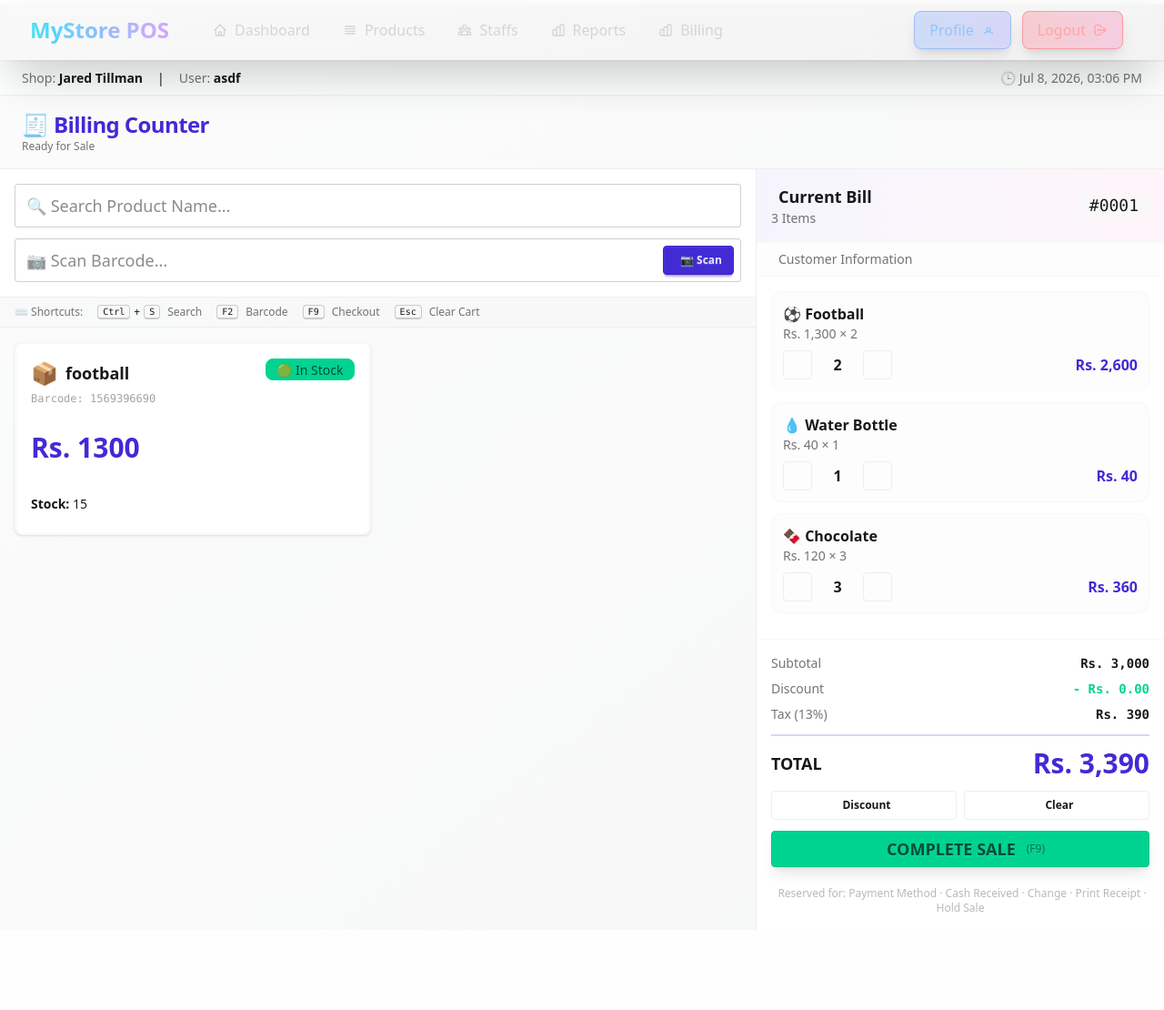
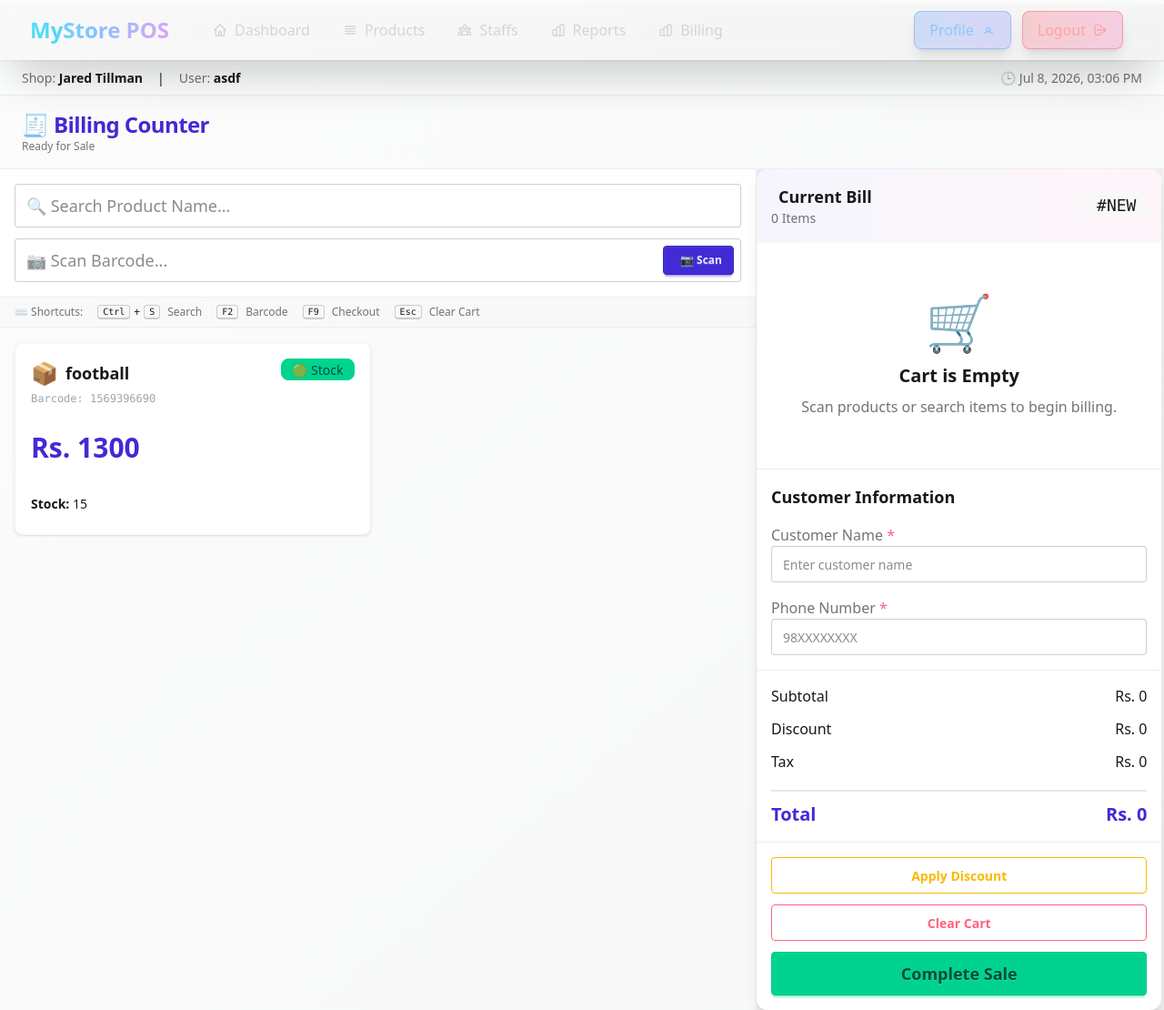
Before and after one commit to Sushant7-codes/FINAL_RETAIL_POS, a Django app: page /billing/billing/ in a window 1280 px wide. Shown: the whole page at 91% size. Before the commit the page ends 1022 px from the top, so only its background shows below. Run offline with Django 5.2, Linux system fonts and the light colour scheme; a user stored in the database is signed in; data comes from the database, SQL or seed files in the repository; style sheets or scripts are compiled from the project's sources; some libraries are stand-ins or nearby versions.

Commit message:
feat(cart): Improve cart UI

```diff
--- a/billing/templates/billing/billing.html
+++ b/billing/templates/billing/billing.html
@@ -164,20 +164,20 @@
 
                                 {% if item.stock > 5 %}
 
-                                    <div class="badge badge-success gap-1">
-                                        🟢 In Stock
+                                    <div class="badge badge-success gap-1 shrink-0">
+                                        🟢 Stock
                                     </div>
 
                                 {% elif item.stock > 0 %}
 
-                                    <div class="badge badge-warning gap-1">
-                                        🟡 Low Stock
+                                    <div class="badge badge-warning gap-1 shrink-0">
+                                        🟡 Low
                                     </div>
 
                                 {% else %}
 
-                                    <div class="badge badge-error gap-1">
-                                        🔴 Out of Stock
+                                    <div class="badge badge-error gap-1 shrink-0">
+                                        🔴 Out
                                     </div>
 
                                 {% endif %}
@@ -194,7 +194,7 @@
                             </div>
 
                             <!-- Footer -->
-                            <div class="flex justify-between items-center mt-5">
+                            <div class="flex justify-between items-center mt-auto pt-5">
 
                                 <div class="text-sm">
 
@@ -262,7 +262,7 @@
         </div>
 
         <!-- RIGHT COLUMN - Current Bill (35%) -->
-        <div class="w-[35%] flex flex-col bg-base-100">
+        <div class="w-[34.8%] bg-base-100 rounded-l-xl rounded-r-xl shadow-lg h-fit">
 
             <!-- Bill Header -->
             <div class="p-4 border-b border-base-200 bg-gradient-to-r from-primary/5 to-secondary/5">
@@ -273,154 +273,134 @@
                             Current Bill
                         </h3>
                         <p class="text-sm text-base-content/60">
-                            <span id="item-count">3</span> Items
+                            <span id="item-count">0</span> Items
                         </p>
                     </div>
-                    <span class="badge badge-ghost font-mono text-lg">#0001</span>
+                    <span class="badge badge-ghost font-mono text-lg">#NEW</span>
                 </div>
             </div>
 
-            <!-- Customer Info - Collapsible -->
-            <div class="px-4 py-2 border-b border-base-200 bg-base-200/30">
-                <details class="group">
-                    <summary class="flex items-center gap-2 text-sm cursor-pointer hover:text-primary transition-colors">
-                        <i class="fas fa-user-circle text-base-content/40"></i>
-                        <span class="text-base-content/60">Customer Information</span>
-                        <i class="fas fa-chevron-down ml-auto group-open:rotate-180 transition-transform"></i>
-                    </summary>
-                    <div class="mt-2 space-y-2">
-                        <input type="text" placeholder="Customer Name" class="input input-bordered input-sm w-full" />
-                        <input type="text" placeholder="Phone Number" class="input input-bordered input-sm w-full" />
-                    </div>
-                </details>
+            <!-- Current Bill -->
+            <div id="cart-items" class="p-4 space-y-3 min-h-[180px] max-h-[320px] overflow-y-auto">
+
+                <div id="empty-cart"
+                     class="flex flex-col items-center justify-center text-center py-10">
+
+                    <div class="text-6xl mb-4">
+                        🛒
                     </div>
 
-            <!-- Cart Items - Scrollable -->
-            <div class="flex-1 overflow-y-auto p-4 space-y-3" id="cart-items">
-                <!-- Cart Item 1 -->
-                <div class="flex flex-col p-3 bg-base-200/30 rounded-xl border border-base-200 hover:border-primary/30 transition-all">
-                    <div class="flex justify-between items-start">
+                    <h3 class="text-xl font-bold">
+                        Cart is Empty
+                    </h3>
+
+                    <p class="text-base-content/60 mt-2">
+                        Scan products or search items to begin billing.
+                    </p>
+
+                </div>
+
+            </div>
+
+            <!-- Customer Information -->
+            <div class="border-t border-base-300 p-4 space-y-4">
+                <h3 class="font-bold text-lg">
+                    Customer Information
+                </h3>
                 <div>
-                            <p class="font-bold">⚽ Football</p>
-                            <p class="text-sm text-base-content/60">Rs. 1,300 × 2</p>
+                    <label class="label">
+                        <span class="label-text font-medium autocomplete="off" ">
+                            Customer Name
+                            <span class="text-error">*</span>
+                        </span>
+                    </label>
+                    <input
+                        type="text"
+                        id="customer-name"
+                        class="input input-bordered w-full"
+                        placeholder="Enter customer name"
+                        required
+                    >
                 </div>
-                        <button class="btn btn-ghost btn-xs btn-square text-error hover:bg-error/10" onclick="removeItem(this)">
-                            <i class="fas fa-trash-alt"></i>
-                        </button>
-                    </div>
-                    <div class="flex items-center gap-3 mt-2">
-                        <button class="btn btn-ghost btn-sm btn-square border border-base-300 hover:border-primary" onclick="updateQuantity(this, -1)">
-                            <i class="fas fa-minus text-xs"></i>
-                        </button>
-                        <span class="font-bold w-8 text-center">2</span>
-                        <button class="btn btn-ghost btn-sm btn-square border border-base-300 hover:border-primary" onclick="updateQuantity(this, 1)">
-                            <i class="fas fa-plus text-xs"></i>
-                        </button>
-                        <span class="ml-auto font-bold text-primary">Rs. 2,600</span>
+
+                <div>
+                    <label class="label">
+                        <span class="label-text font-medium autocomplete="off" ">
+                            Phone Number
+                            <span class="text-error">*</span>
+                        </span>
+                    </label>
+                    <input
+                        type="tel"
+                        id="customer-phone"
+                        class="input input-bordered w-full"
+                        placeholder="98XXXXXXXX"
+                        required
+                    >
                 </div>
             </div>
 
-                <!-- Cart Item 2 -->
-                <div class="flex flex-col p-3 bg-base-200/30 rounded-xl border border-base-200 hover:border-primary/30 transition-all">
-                    <div class="flex justify-between items-start">
-                        <div>
-                            <p class="font-bold">💧 Water Bottle</p>
-                            <p class="text-sm text-base-content/60">Rs. 40 × 1</p>
-                        </div>
-                        <button class="btn btn-ghost btn-xs btn-square text-error hover:bg-error/10" onclick="removeItem(this)">
-                            <i class="fas fa-trash-alt"></i>
-                        </button>
-                    </div>
-                    <div class="flex items-center gap-3 mt-2">
-                        <button class="btn btn-ghost btn-sm btn-square border border-base-300 hover:border-primary" onclick="updateQuantity(this, -1)">
-                            <i class="fas fa-minus text-xs"></i>
-                        </button>
-                        <span class="font-bold w-8 text-center">1</span>
-                        <button class="btn btn-ghost btn-sm btn-square border border-base-300 hover:border-primary" onclick="updateQuantity(this, 1)">
-                            <i class="fas fa-plus text-xs"></i>
-                        </button>
-                        <span class="ml-auto font-bold text-primary">Rs. 40</span>
-                    </div>
+            <!-- Billing Summary -->
+
+            <div class="border-t border-base-300 p-4 space-y-3">
+
+                <div class="flex justify-between">
+
+                    <span>Subtotal</span>
+
+                    <span id="subtotal">
+                        Rs. 0
+                    </span>
+
                 </div>
 
-                <!-- Cart Item 3 -->
-                <div class="flex flex-col p-3 bg-base-200/30 rounded-xl border border-base-200 hover:border-primary/30 transition-all">
-                    <div class="flex justify-between items-start">
-                        <div>
-                            <p class="font-bold">🍫 Chocolate</p>
-                            <p class="text-sm text-base-content/60">Rs. 120 × 3</p>
-                        </div>
-                        <button class="btn btn-ghost btn-xs btn-square text-error hover:bg-error/10" onclick="removeItem(this)">
-                            <i class="fas fa-trash-alt"></i>
-                        </button>
-                    </div>
-                    <div class="flex items-center gap-3 mt-2">
-                        <button class="btn btn-ghost btn-sm btn-square border border-base-300 hover:border-primary" onclick="updateQuantity(this, -1)">
-                            <i class="fas fa-minus text-xs"></i>
-                        </button>
-                        <span class="font-bold w-8 text-center">3</span>
-                        <button class="btn btn-ghost btn-sm btn-square border border-base-300 hover:border-primary" onclick="updateQuantity(this, 1)">
-                            <i class="fas fa-plus text-xs"></i>
-                        </button>
-                        <span class="ml-auto font-bold text-primary">Rs. 360</span>
-                    </div>
+                <div class="flex justify-between">
+
+                    <span>Discount</span>
+
+                    <span id="discount">
+                        Rs. 0
+                    </span>
+
                 </div>
 
-                <!-- Empty Cart State (hidden initially) -->
-                <div id="empty-cart" class="text-center py-12 hidden">
-                    <div class="text-6xl mb-4">🛒</div>
-                    <p class="text-lg font-semibold text-base-content/60">Cart is Empty</p>
-                    <p class="text-sm text-base-content/40">Scan barcode or search products</p>
-                </div>
+                <div class="flex justify-between">
+
+                    <span>Tax</span>
+
+                    <span id="tax">
+                        Rs. 0
+                    </span>
+
                 </div>
 
-            <!-- Bill Summary - Always Visible -->
-            <div class="border-t border-base-200 bg-base-100 p-4 space-y-3">
-                <div class="space-y-2">
-                    <div class="flex justify-between text-sm">
-                        <span class="text-base-content/60">Subtotal</span>
-                        <span class="font-mono font-semibold">Rs. 3,000</span>
-                    </div>
-                    <div class="flex justify-between text-sm">
-                        <span class="text-base-content/60">Discount</span>
-                        <span class="font-mono text-success font-semibold">- Rs. 0.00</span>
-                    </div>
-                    <div class="flex justify-between text-sm">
-                        <span class="text-base-content/60">Tax (13%)</span>
-                        <span class="font-mono font-semibold">Rs. 390</span>
-                    </div>
+                <div class="divider my-1"></div>
+
+                <div class="flex justify-between text-xl font-bold text-primary">
+
+                    <span>Total</span>
+
+                    <span id="grand-total">
+                        Rs. 0
+                    </span>
+
                 </div>
 
-                <div class="border-t-2 border-primary/20 pt-3">
-                    <div class="flex justify-between items-center">
-                        <span class="text-lg font-bold">TOTAL</span>
-                        <span class="text-3xl font-bold text-primary" id="grand-total">Rs. 3,390</span>
-                    </div>
             </div>
 
-                <!-- Quick Actions -->
-                <div class="flex gap-2">
-                    <button class="btn btn-ghost btn-sm flex-1 border border-base-300 hover:border-primary transition-all" onclick="alert('Discount functionality coming soon!')">
-                        <i class="fas fa-tag"></i> Discount
+            <div class="border-t border-base-300 p-4 space-y-3">
+                <button class="btn btn-outline btn-warning w-full">
+                    Apply Discount
                 </button>
-                    <button class="btn btn-ghost btn-sm flex-1 border border-base-300 hover:border-error hover:text-error transition-all" onclick="clearCart()">
-                        <i class="fas fa-trash"></i> Clear
+                <button class="btn btn-outline btn-error w-full">
+                    Clear Cart
+                </button>
+                <button class="btn btn-success w-full btn-lg">
+                    Complete Sale
                 </button>
             </div>
 
-                <!-- Checkout Button - Dominant -->
-                <button class="btn btn-success btn-block text-lg font-bold py-4 shadow-lg hover:shadow-xl hover:scale-[1.02] transition-all duration-200 flex items-center justify-center gap-3" onclick="checkout()">
-                    <i class="fas fa-credit-card text-xl"></i>
-                    COMPLETE SALE
-                    <span class="text-xs font-normal opacity-75">(F9)</span>
-                </button>
 
-                <!-- Future Reserved Space -->
-                <div class="mt-2 pt-2 border-t border-base-200/50 text-xs text-base-content/30 text-center">
-                    <i class="fas fa-clock mr-1"></i>
-                    Reserved for: Payment Method · Cash Received · Change · Print Receipt · Hold Sale
-                </div>
-            </div>
         </div>
     </div>
 
@@ -473,12 +453,11 @@
     setInterval(updateDateTime, 60000);
 
     // Cart Functions
-    let cartItems = 3;
-    let totalAmount = 3390;
+    let cartItems = 0;
+    let totalAmount = 0;
 
     function addToCart(name, price) {
-        alert(`🛒 Added ${name} to cart!\nPrice: Rs. ${price}`);
-        // In real implementation, this would add to cart
+        addToCart(id)
     }
 
     function updateQuantity(button, change) {
```
Also changed, not shown: theme/static/css/dist/styles.css. Lines whose indentation alone changed are shown as unchanged.
